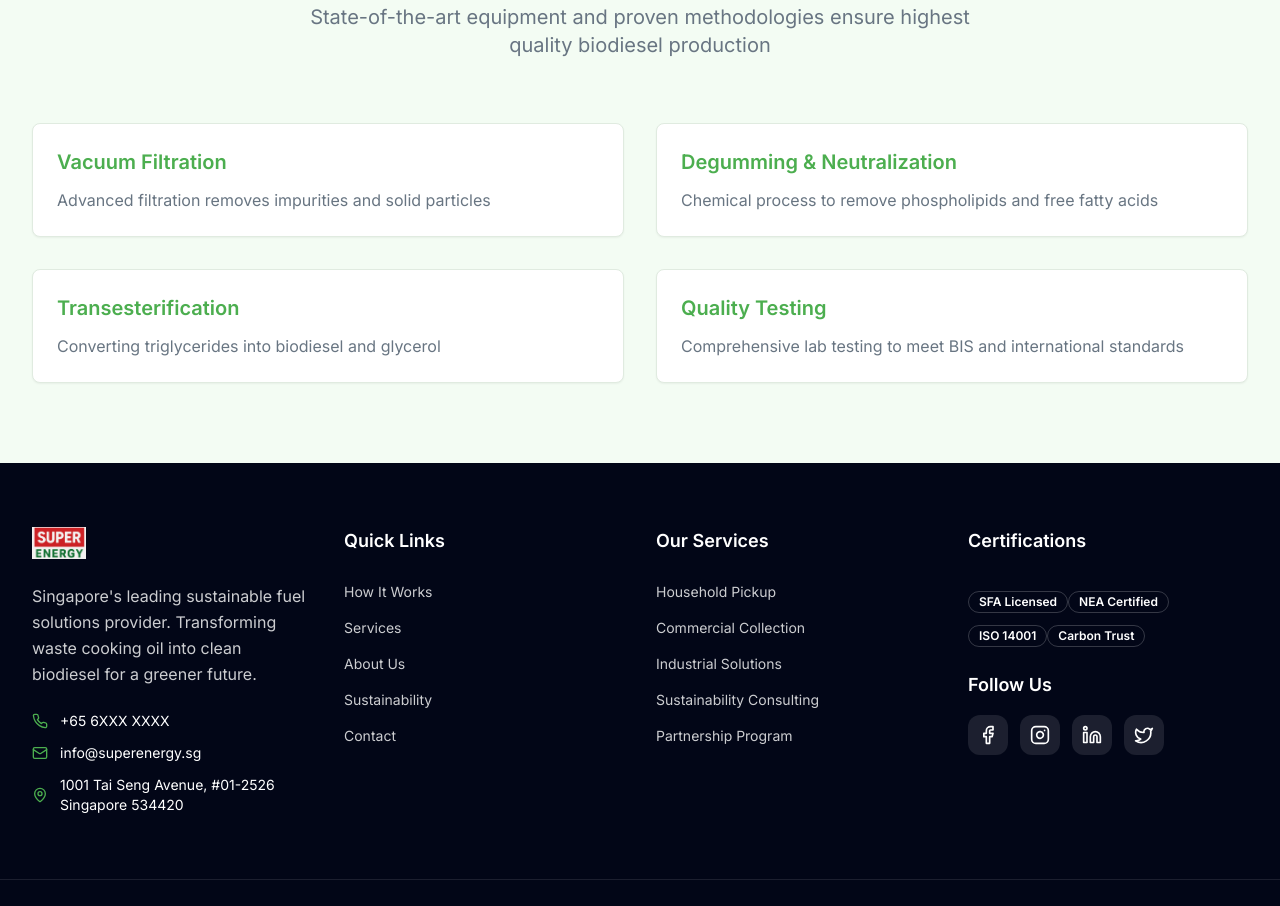
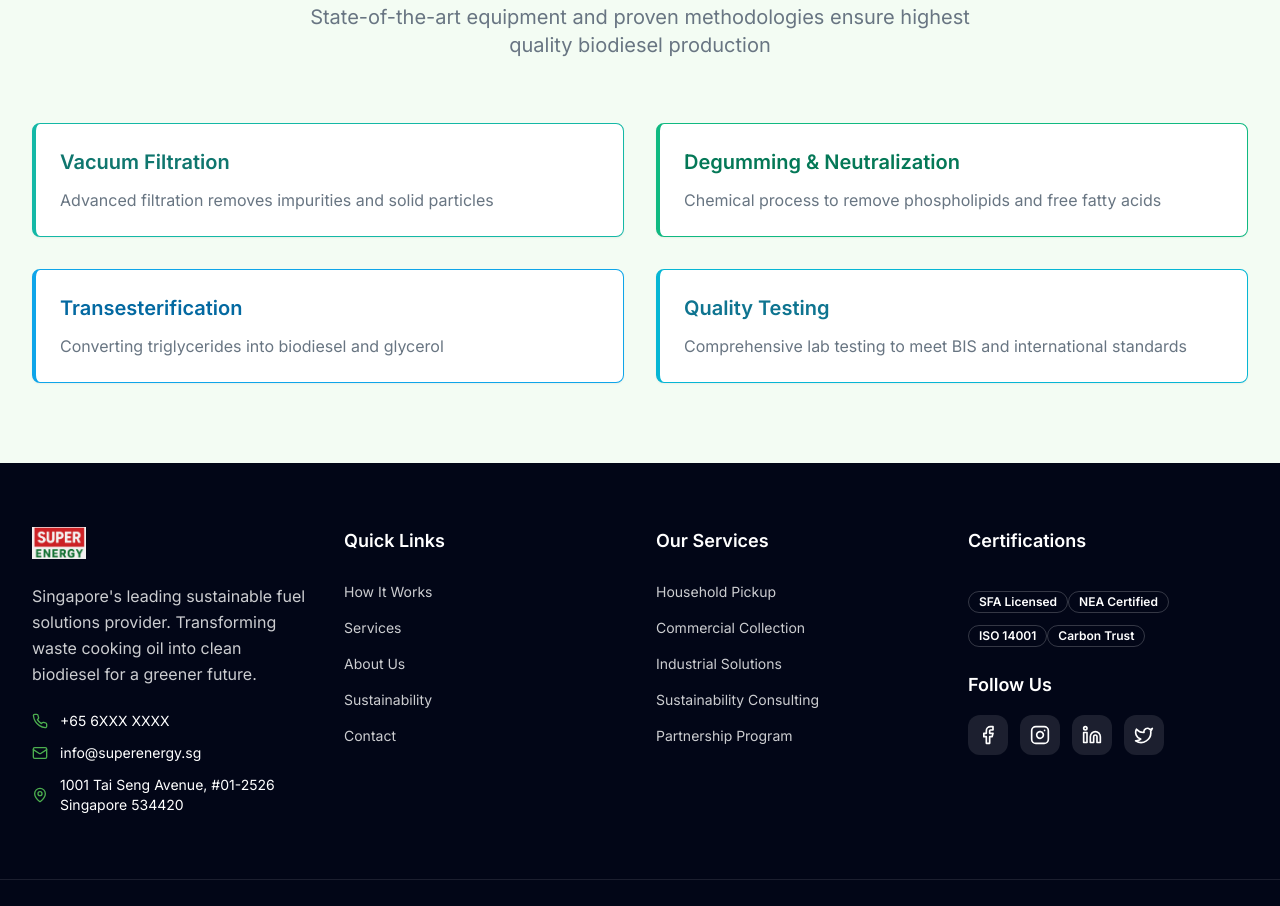
Before and after one commit to ashwinraja007/superenergy.sg, a React (Vite) app: page /how-it-works in a window 1280 px wide. Shown: the part 1300-2206 px from the top of the page. Built offline with nearby package versions, Linux system fonts and the light colour scheme.

Commit message:
Update HowItWorks.tsx

```diff
--- a/src/pages/HowItWorks.tsx
+++ b/src/pages/HowItWorks.tsx
@@ -6,6 +6,7 @@ import { Link } from "react-router-dom";
 import ScrollToTop from '../components/ScrollToTop';
 import Header from "@/components/Header";
 import Footer from "@/components/Footer";
+
 const HowItWorksPage = () => {
   const steps = [{
     icon: Droplets,
@@ -38,6 +39,7 @@ const HowItWorksPage = () => {
     step: "05",
     details: ["Direct supply to transport companies", "Industrial equipment fueling", "Reduced carbon emissions", "Support for renewable energy goals"]
   }];
+
   const technologies = [{
     name: "Vacuum Filtration",
     description: "Advanced filtration removes impurities and solid particles"
@@ -51,14 +53,22 @@ const HowItWorksPage = () => {
     name: "Quality Testing",
     description: "Comprehensive lab testing to meet BIS and international standards"
   }];
-  return <div className="min-h-screen">
+
+  // Accent colors for the Advanced Technologies cards
+  const techAccents = [
+    { border: "border-teal-500", text: "text-teal-700" },
+    { border: "border-emerald-500", text: "text-emerald-700" },
+    { border: "border-sky-500", text: "text-sky-700" },
+    { border: "border-cyan-500", text: "text-cyan-700" },
+  ];
+
+  return <div className="min-h-screen bg-teal-200">
       <Header />
 
       {/* Hero Section */}
       <section className="pt-32 pb-20 bg-gradient-hero">
         <div className="max-w-7xl mx-auto px-4 sm:px-6 lg:px-8">
           <div className="text-center mb-16 animate-fade-in">
-
             <h1 className="text-5xl lg:text-6xl font-bold mb-6">
               How It{" "}
               <span className="bg-gradient-eco bg-clip-text text-transparent">
@@ -153,19 +163,26 @@ const HowItWorksPage = () => {
           </div>
 
           <div className="grid md:grid-cols-2 gap-8">
-            {technologies.map((tech, index) => <Card key={index} className="p-6 bg-background hover:shadow-eco transition-all duration-300">
-                <h3 className="text-xl font-semibold mb-3 text-primary">{tech.name}</h3>
-                <p className="text-muted-foreground">{tech.description}</p>
-              </Card>)}
+            {technologies.map((tech, index) => {
+              const accent = techAccents[index % techAccents.length];
+              return (
+                <Card
+                  key={index}
+                  className={`p-6 bg-background border-l-4 ${accent.border} hover:shadow-eco transition-all duration-300`}
+                >
+                  <h3 className={`text-xl font-semibold mb-3 ${accent.text}`}>{tech.name}</h3>
+                  <p className="text-muted-foreground">{tech.description}</p>
+                </Card>
+              );
+            })}
           </div>
         </div>
       </section>
 
       {/* CTA Section */}
-
-
       <Footer />
-<ScrollToTop />
+      <ScrollToTop />
     </div>;
 };
+
 export default HowItWorksPage;
```
